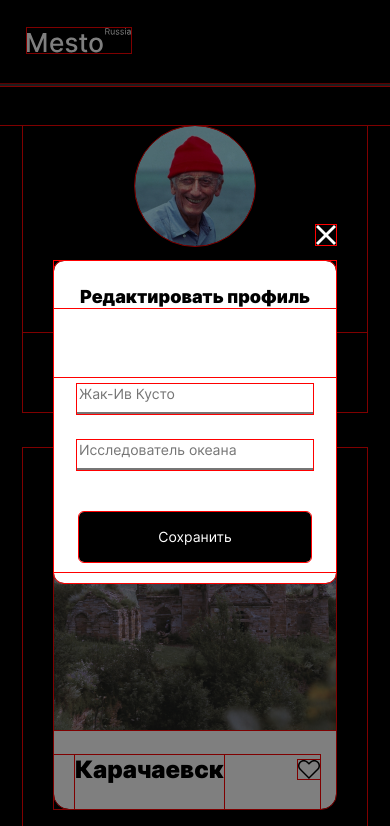
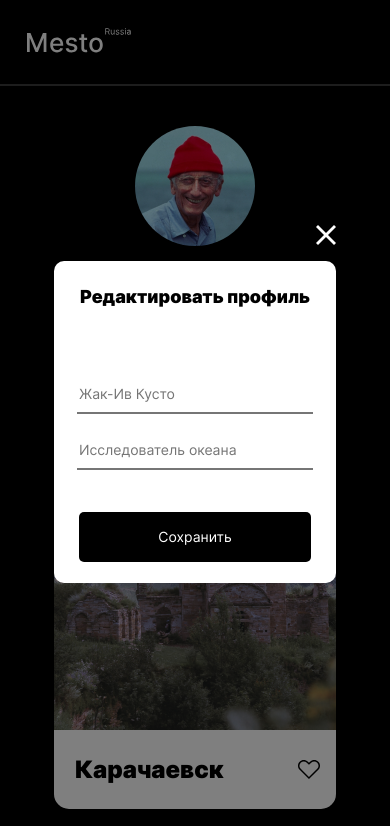
Before and after one commit to ShockIgorek/mesto-project-1, a plain HTML site: page index.html in a window 390 px wide. Shown: the top 826 px of the page. Drawn offline with Linux system fonts and the light colour scheme; files whose address does not match are found by name.

Commit message:
Исправил

```diff
--- a/blocks/page/__container/page__container.css
+++ b/blocks/page/__container/page__container.css
@@ -7,20 +7,17 @@
 @media screen and (min-width: 1024px) and (max-width: 1279px) {
     .page__container {
         max-width: 100%;
-        min-width: 1024px;
     }
 }
 
 @media screen and (min-width: 768px) and (max-width: 1023px) {
     .page__container {
         max-width: 100%;
-        min-width: 768px;
     }
 }
 
 @media screen and (min-width: 320px) and (max-width: 767px) {
     .page__container {
         max-width: 100%;
-        min-width: 320px;
     }
 }
--- a/blocks/page/page.css
+++ b/blocks/page/page.css
@@ -1,7 +1,3 @@
-* {
-    outline: 1px solid red;
-}
-
 .page {
     background-color: #000000;
     font-family: 'Inter', Arial, sans-serif;
--- a/blocks/profile/__add/profile__add.css
+++ b/blocks/profile/__add/profile__add.css
@@ -3,7 +3,7 @@
     background-image: url(../../../images/add-button.svg);
     background-repeat: no-repeat;
     background-color: black;
-    width: 150px;
+    min-width: 150px;
     height: 50px;
     opacity: 1;
     transition: 0.4s linear;
@@ -19,6 +19,6 @@
         background-image: url(../../../images/add-button-mini.svg);
         width: 282px;
         height: 50px;
-        margin-top: 36px;
+        margin-top: 30px;
     }
 }
```
Also changed, not shown: index.html (line endings or trailing spaces).
